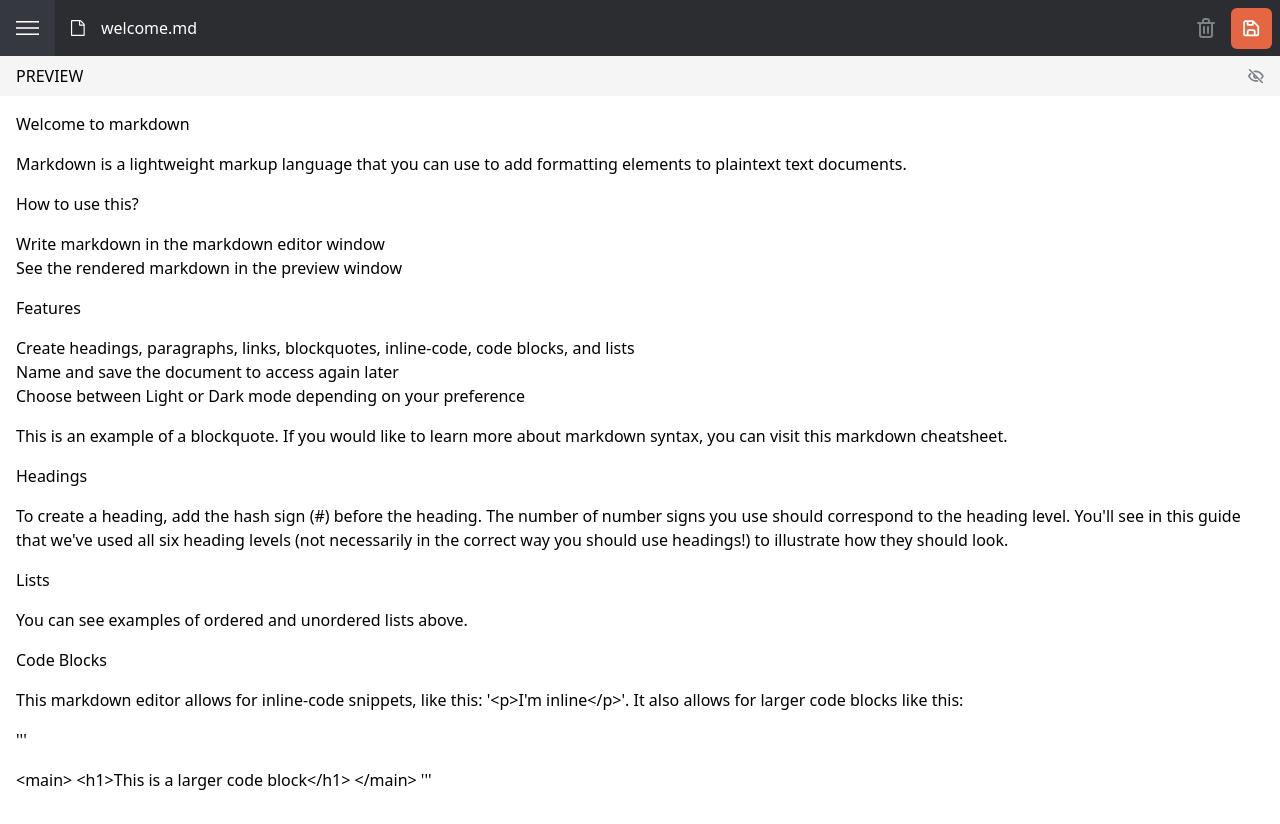
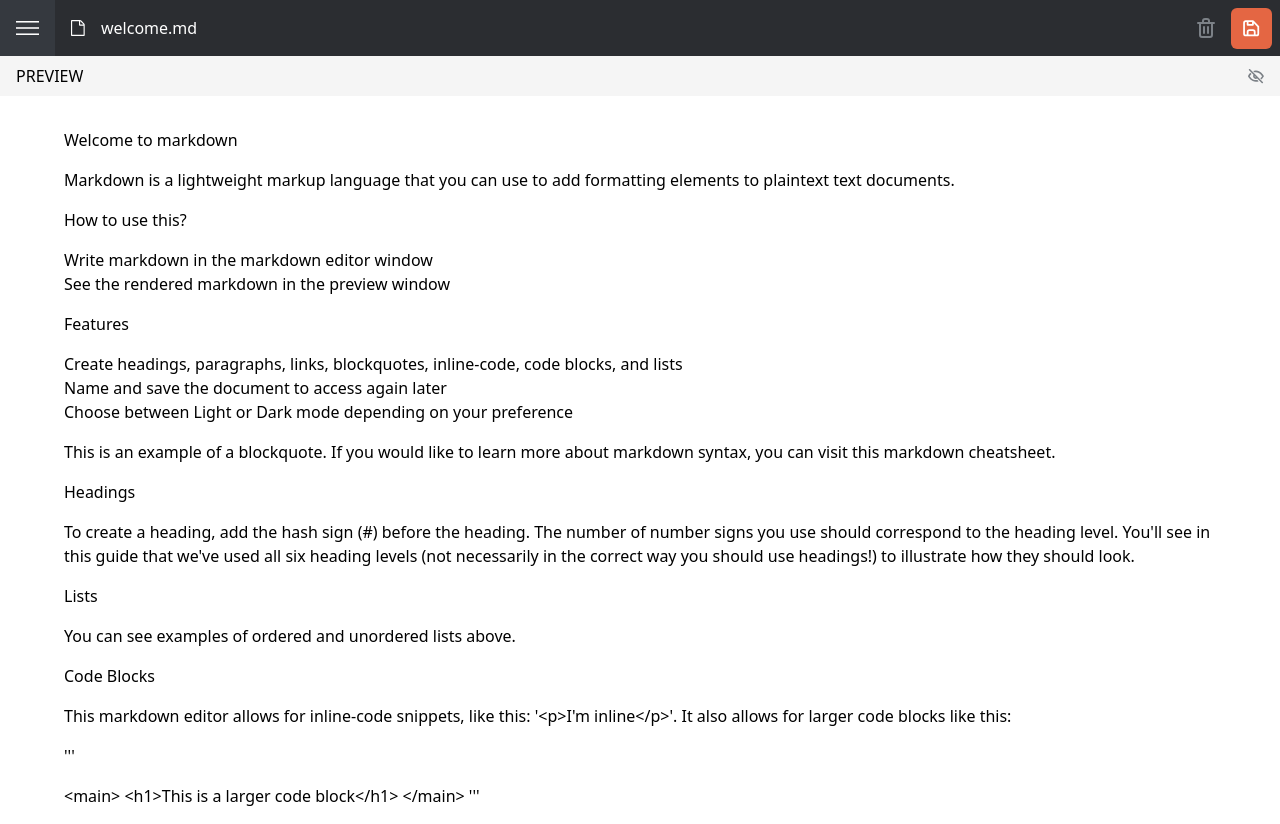
Before and after one commit to Braden0006/markdown-editor, a React (Vite) app: page / in a window 1280 px wide. Both pictures are taken after a click on the icon 1256 px from the left and 76 px from the top of the page. Built offline with nearby package versions, Linux system fonts and the light colour scheme.

Commit message:
Added all fonts into "Index.html" and tailwind.config file

```diff
--- a/src/components/Markdown.tsx
+++ b/src/components/Markdown.tsx
@@ -17,7 +17,7 @@ export default function Markdown() {
         <MarkdownPreview />
       ) : (
         <textarea
-          className="w-90v h-170v py-4 outline-none"
+          className="w-90v h-170v py-4 outline-none font-robotomono overflow-hidden"
           value={markdownInput}
           onChange={handleChange}
         ></textarea>
--- a/src/components/MarkdownPreview.tsx
+++ b/src/components/MarkdownPreview.tsx
@@ -10,7 +10,7 @@ const MarkdownPreview: FC = () => {
   const { markdownInput } = useMarkdownContext();
 
   return (
-    <div className="preview p-4">
+    <div className="preview py-4 w-90v">
       <ReactMarkdown children={markdownInput} />
     </div>
   );
--- a/src/index.css
+++ b/src/index.css
@@ -2,17 +2,8 @@
 @tailwind components;
 @tailwind utilities;
 
-.preview h1,
-h2,
-h3,
-h4,
-h5,
-h6,
+.preview h1, h2, h3, h4, h5, h6, h3,
 p {
+  margin-top: 1rem;
   margin-bottom: 1rem;
 }
-
-.preview h3,
-p {
-  margin-top: 1rem;
-}
--- a/tailwind.config.cjs
+++ b/tailwind.config.cjs
@@ -37,6 +37,11 @@ module.exports = {
         '175v': '175vh',
         '200v': '200vh',
       },
+      fontFamily: {
+        'roboto': ['Roboto, sans-serif'],
+        'robotomono': ['Roboto Mono, monospace'],
+        'robotoslab': ['Roboto Slab, serif'],
+      }
     },
   },
   plugins: [],
```
